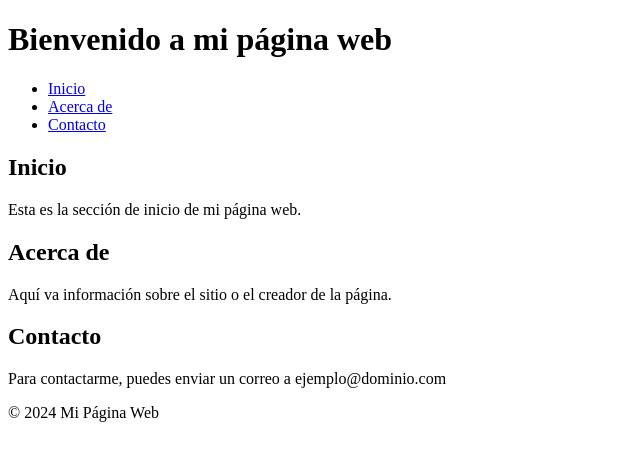
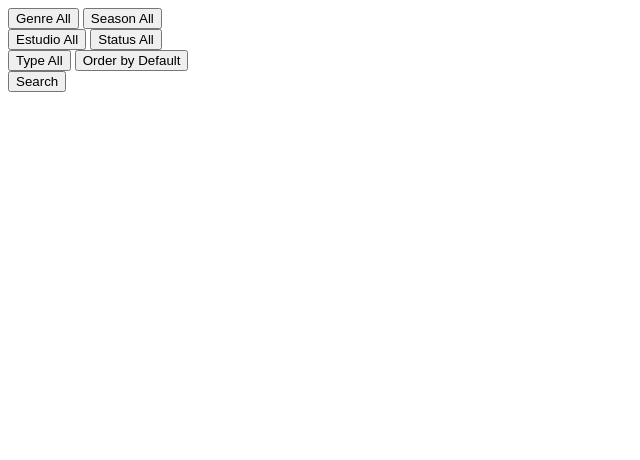
Before and after one commit to esolano1/BecalosEduardoHS, a plain HTML site: page index.html in a window 1280 px wide. Shown: the whole page, without its empty margins (0-640 px from the left). Drawn offline with Linux system fonts and the light colour scheme.

Commit message:
Primer release de mi página hecha con mi equipo

```diff
--- a/index.html
+++ b/index.html
@@ -3,38 +3,63 @@
 <head>
     <meta charset="UTF-8">
     <meta name="viewport" content="width=device-width, initial-scale=1.0">
-    <title>Mi Primera Página HTML</title>
+    <title>Página del Equipo 1</title>
 </head>
 <body>
+<!-------------------Banda superior---------------------------->
     <header>
-        <h1>Bienvenido a mi página web</h1>
+
     </header>
+<!------------Cuerpo de la página, parte 3- Eduardo ----------------->
+    <main>
 
-    <nav>
-        <ul>
-            <li><a href="#home">Inicio</a></li>
-            <li><a href="#about">Acerca de</a></li>
-            <li><a href="#contact">Contacto</a></li>
-        </ul>
-    </nav>
+<section id="search">
 
-    <section id="home">
-        <h2>Inicio</h2>
-        <p>Esta es la sección de inicio de mi página web.</p>
-    </section>
+<div>
+<span>
+    <button type="button">Genre All</button>
+</span>
 
-    <section id="about">
-        <h2>Acerca de</h2>
-        <p>Aquí va información sobre el sitio o el creador de la página.</p>
-    </section>
+<span>
+    <button type="button">Season All</button>
+</span>
+</div>
 
-    <section id="contact">
-        <h2>Contacto</h2>
-        <p>Para contactarme, puedes enviar un correo a ejemplo@dominio.com</p>
-    </section>
+<div>
+<span>
+    <button type="button">Estudio All</button>
+</span>
 
+<span>
+    <button type="button">Status All</button>
+</span>
+</div>
+
+<div>
+<span>
+    <button type="button">Type All</button>
+</span>
+
+<span>
+    <button type="button">Order by Default</button>
+</span>
+
+</div>
+
+<div>
+<span>
+    <button type="button">Search</button>
+</span>
+</div>
+
+</section>
+
+
+    </main>
+<!-------------------Final de la página---------------------------->
     <footer>
-        <p>&copy; 2024 Mi Página Web</p>
+
     </footer>
+
 </body>
 </html>
```
Also changed, not shown: 1 other file.
